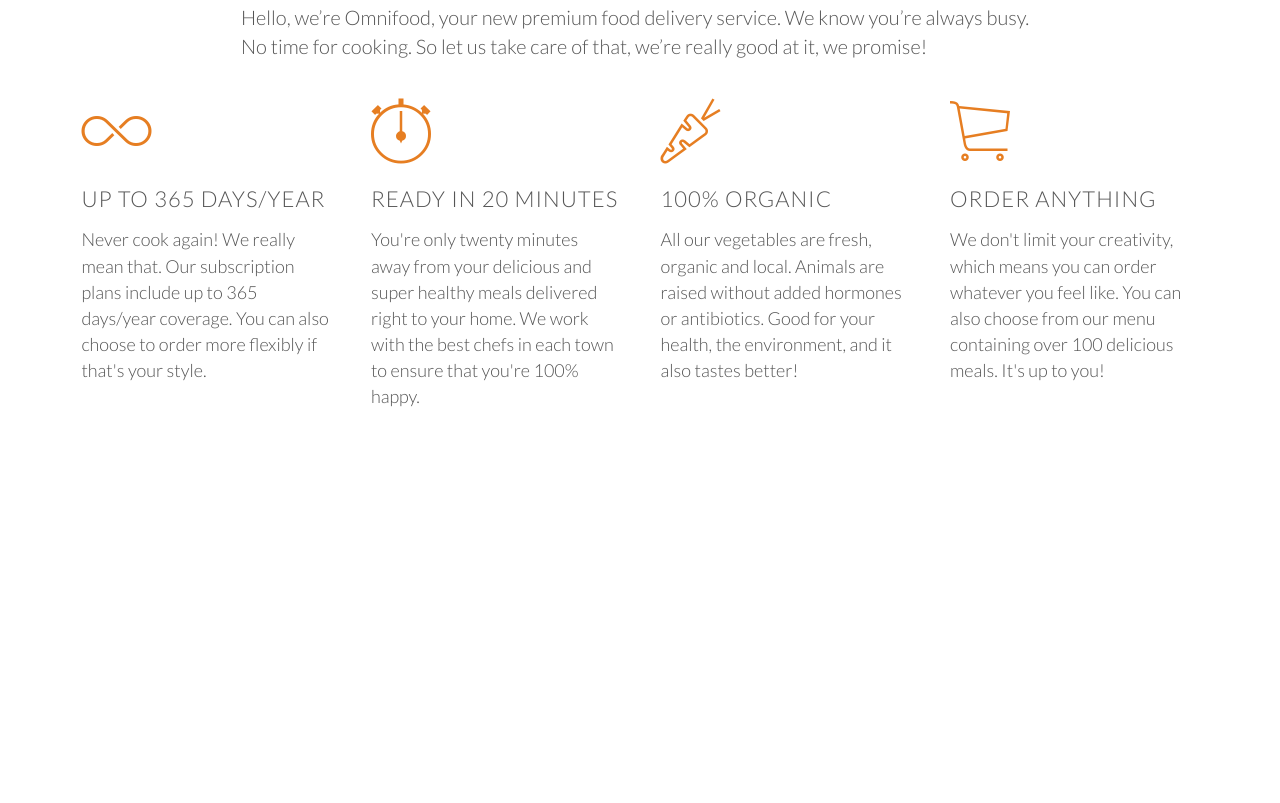
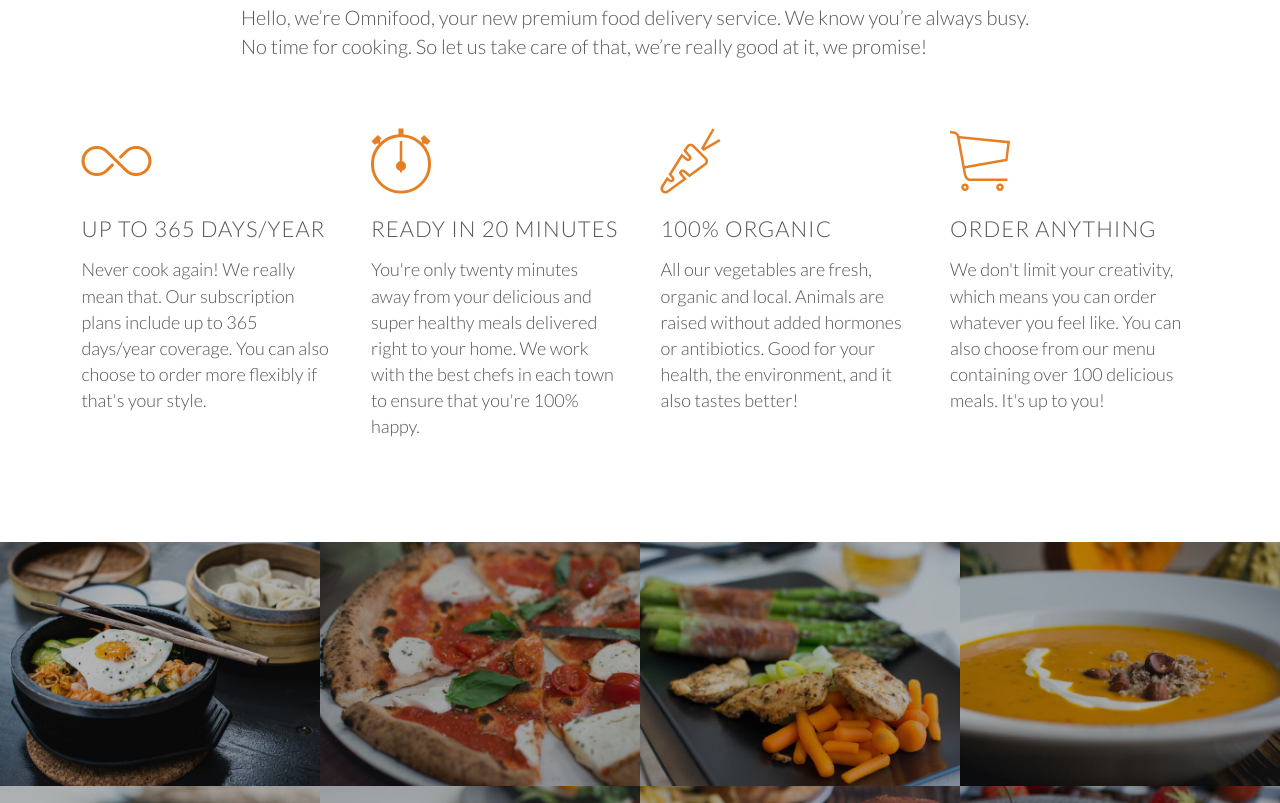
Before and after one commit to lbmeyer/omnifood, a website: page app/index.html in a window 1280 px wide. Shown: the part 980-1783 px from the top of the page. Before the commit the page ends 1492 px from the top, so only its background shows below. Drawn offline with Linux system fonts and the light colour scheme; files whose address does not match are found by name; a web font is replaced by a local one.

Commit message:
Completed Meals section

```diff
--- a/app/assets/styles/base/_mixins.css
+++ b/app/assets/styles/base/_mixins.css
@@ -4,3 +4,9 @@
   text-transform: uppercase;
   letter-spacing: 1px;
 }
+
+@define-mixin long-copy-template {
+  line-height: 145%;
+  width: 70%;
+  margin-left: 15%;
+}
--- a/app/assets/styles/modules/_section-features.css
+++ b/app/assets/styles/modules/_section-features.css
@@ -1,9 +1,8 @@
 .section-features {
 
   &__long-copy {
-    line-height: 145%;
-    width: 70%;
-    margin-left: 15%;
+    @mixin long-copy-template;
+    margin-bottom: 30px;
   }
 
   &__copy {
--- /dev/null
+++ b/app/assets/styles/modules/_section-meals.css
@@ -0,0 +1,34 @@
+.section-meals {
+  padding: 0;
+
+  &__showcase ul {
+    list-style: none;
+    width: 100%;
+  }
+
+  &__showcase li {
+    display: block;
+    float: left;
+    width: 25%;
+  }
+}
+
+.showcase-photo {
+  width: 100%;
+  margin: 0;
+  overflow: hidden;
+  background-color: #000;
+
+  & img {
+    opacity: 0.7;
+    width: 100%;
+    height: auto;
+    transform: scale(1.15);
+    transition: all 0.5s;
+
+    &:hover {
+      opacity: 1;
+      transform: scale(1.04);
+    }
+  }
+}
--- a/app/assets/styles/styles.css
+++ b/app/assets/styles/styles.css
@@ -10,6 +10,7 @@
 @import "modules/_section-title.css";
 @import "modules/_section-features.css";
 @import "modules/_icons.css";
+@import "modules/_section-meals.css";
 /*@import "custom-grid/_mixins_breakpoints.scss";
 @import "custom-grid/_mixins_grids.scss";
 @import "custom-grid/_grid.scss";*/
--- a/app/index.html
+++ b/app/index.html
@@ -64,8 +64,57 @@
         <p class="section-features__copy">We don't limit your creativity, which means you can order whatever you feel like. You can also choose from our menu containing over 100 delicious meals. It's up to you!</p>
       </div>
     </div>
+  </section>
 
+  <section class="section-meals">
+    <div class="section-meals__showcase">
+      <ul>
+        <li>
+          <figure class="showcase-photo">
+            <img src="assets/images/1.jpg" alt="Korean bibimbap with egg and vegetables">
+          </figure>
+        </li>
+        <li>
+          <figure class="showcase-photo">
+            <img src="assets/images/2.jpg" alt="Simple italian pizza with cherry tomatoes">
+          </figure>
+        </li>
+        <li>
+          <figure class="showcase-photo">
+            <img src="assets/images/3.jpg" alt="Chicken breast steak with vegetables">
+          </figure>
+        </li>
+        <li>
+          <figure class="showcase-photo">
+            <img src="assets/images/4.jpg" alt="Autumn pumpkin soup">
+          </figure>
+        </li>
+        <li>
+          <figure class="showcase-photo">
+            <img src="assets/images/5.jpg" alt="Paleo beef steak with vegetables">
+          </figure>
+        </li>
+        <li>
+          <figure class="showcase-photo">
+            <img src="assets/images/6.jpg" alt="Healthy baguette with egg and vegetables">
+          </figure>
+        </li>
+        <li>
+          <figure class="showcase-photo">
+            <img src="assets/images/7.jpg" alt="Burger with cheddar and bacon">
+          </figure>
+        </li>
+        <li>
+          <figure class="showcase-photo">
+            <img src="assets/images/8.jpg" alt="Granola with cherries and strawberries">
+          </figure>
+        </li>
+
+      </ul>
+    </div>
   </section>
+
+
 
 </body>
 </html>
--- a/app/temp/styles/styles.css
+++ b/app/temp/styles/styles.css
@@ -1237,6 +1237,7 @@
   line-height: 145%;
   width: 70%;
   margin-left: 15%;
+  margin-bottom: 30px;
 }
 
 .section-features__copy {
@@ -1263,6 +1264,43 @@
   margin-bottom: 10px;
 }
 
+.section-meals {
+  padding: 0;
+}
+
+.section-meals__showcase ul {
+  list-style: none;
+  width: 100%;
+}
+
+.section-meals__showcase li {
+  display: block;
+  float: left;
+  width: 25%;
+}
+
+.showcase-photo {
+  width: 100%;
+  margin: 0;
+  overflow: hidden;
+  background-color: #000;
+}
+
+.showcase-photo img {
+  opacity: 0.7;
+  width: 100%;
+  height: auto;
+  -webkit-transform: scale(1.15);
+          transform: scale(1.15);
+  transition: all 0.5s;
+}
+
+.showcase-photo img:hover {
+  opacity: 1;
+  -webkit-transform: scale(1.04);
+          transform: scale(1.04);
+}
+
 /*@import "custom-grid/_mixins_breakpoints.scss";
 @import "custom-grid/_mixins_grids.scss";
 @import "custom-grid/_grid.scss";*/
```
Also changed, not shown: app/assets/styles/modules/_header.css (line endings or trailing spaces).
